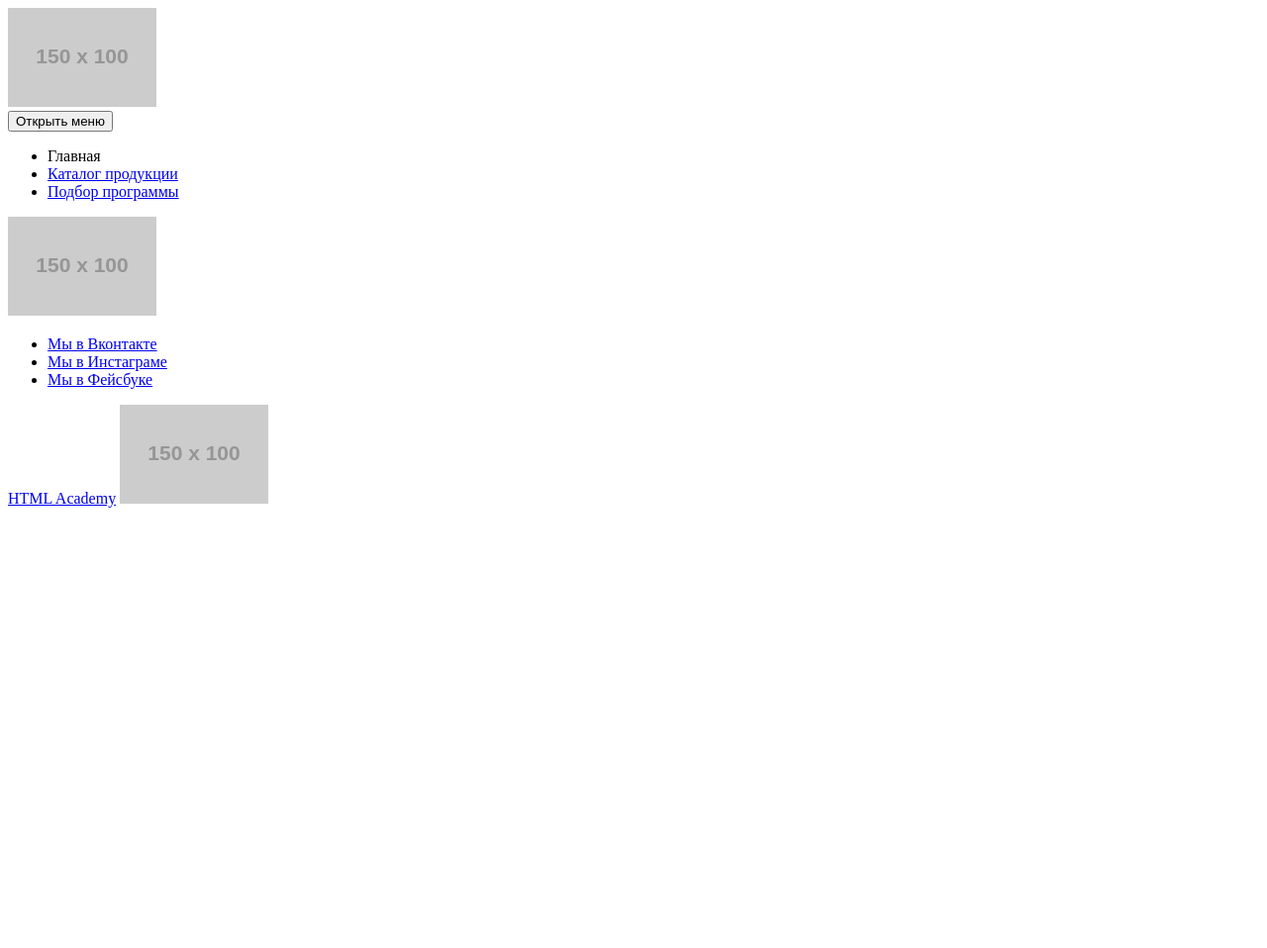
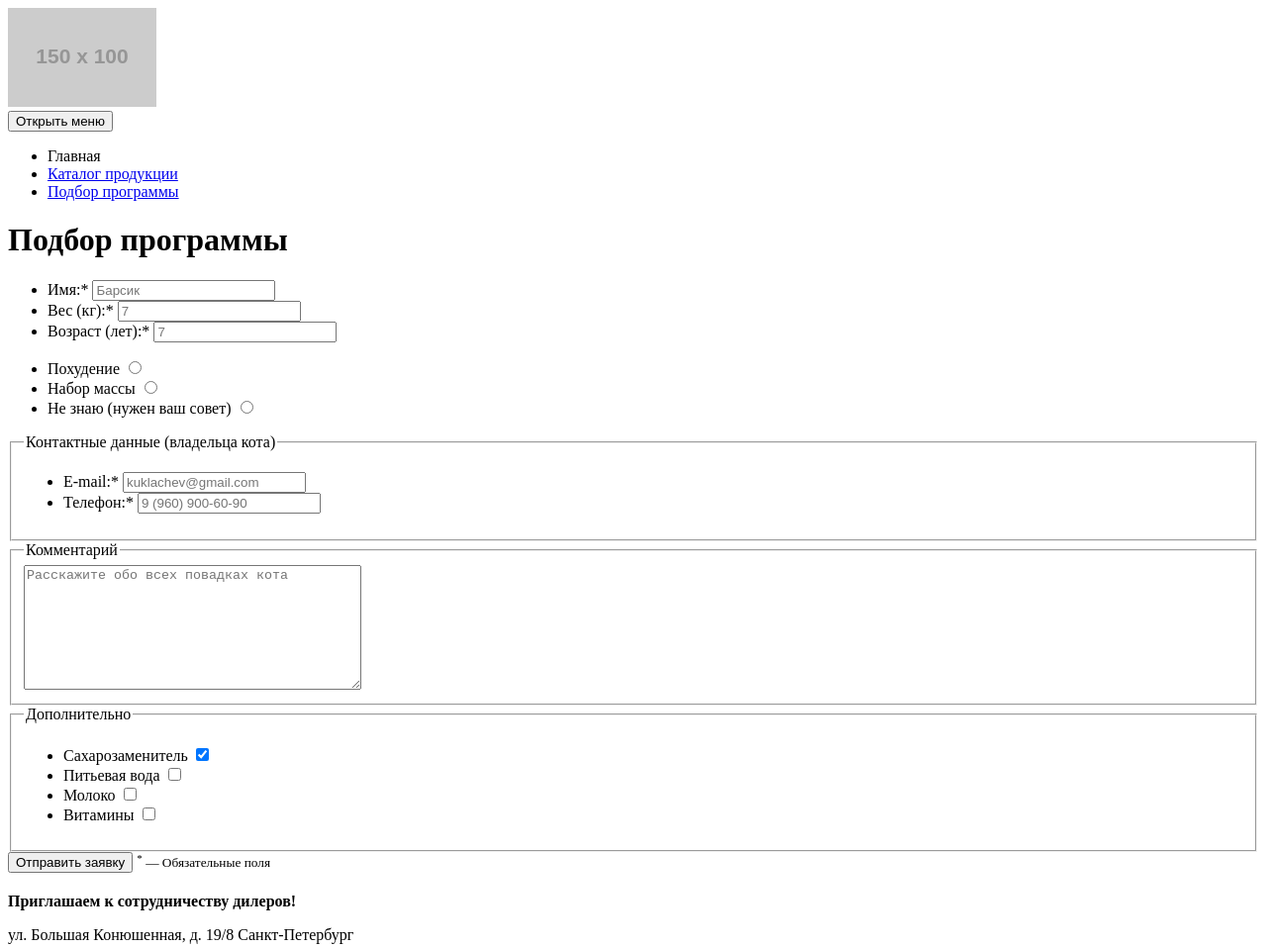
Before and after one commit to VSheen/944575-cat-energy-16, a website: page source/form.html in a window 1280 px wide. Shown: the top 958 px of the page at 99% size. Before the commit the page ends 800 px from the top, so only its background shows below. Drawn offline with Linux system fonts and the light colour scheme; placeholder pictures from the web are drawn by us.

Commit message:
Добавлена разметка в main

```diff
--- a/source/form.html
+++ b/source/form.html
@@ -27,6 +27,108 @@
       </nav>
     </header>
 
+    <main class="page-main">
+
+      <h1 class="page-main__title">Подбор программы</h1>
+
+      <section class="program">
+        <p class="program__text"></p>
+        <form class="program__form" action="https://echo.htmlacademy.ru" method="post">
+          <ul class="program__list program-profile">
+            <li class="program-profile__item">
+              <label class="program-profile__label">Имя:*
+                <input type="text" name="profile" placeholder="Барсик">
+              </label>
+            </li>
+            <li class="program-profile__item">
+              <label class="program-profile__label">Вес (кг):*
+                <input type="text" name="profile" placeholder="7">
+              </label>
+            </li>
+            <li class="program-profile__item">
+              <label class="program-profile__label">Возраст (лет):*
+                <input type="text" name="profile" placeholder="7">
+              </label>
+            </li>
+          </ul>
+          <ul class="program__list program-option">
+            <li class="program-option__item">
+              <label class="program-option__label">Похудение
+                <input type="radio" name="option">
+              </label>
+            </li>
+            <li class="program-option__item">
+              <label class="program-option__label">Набор массы
+                <input type="radio" name="option">
+              </label>
+            </li>
+            <li class="program-option__item">
+              <label class="program-option__label">Не знаю (нужен ваш совет)
+                <input type="radio" name="option">
+              </label>
+            </li>
+          </ul>
+          <fieldset class="program__contacts program-contacts">
+            <legend class="program-contacts__title">Контактные данные (владельца кота)</legend>
+            <ul class="program__list program-contacts__list">
+              <li class="program-contacts__item">
+                <label class="program-contacts__label">E-mail:*
+                  <input type="email" name="contacts" placeholder="kuklachev@gmail.com">
+                </label>
+              </li>
+              <li class="program-contacts__item">
+                <label class="program-contacts__label">Телефон:*
+                  <input type="email" name="contacts" placeholder="9 (960) 900-60-90">
+                </label>
+              </li>
+            </ul>
+          </fieldset>
+          <fieldset class="program__comment program-comment">
+            <legend class="program-comment__title">Комментарий</legend>
+            <textarea name="name" rows="8" cols="40" placeholder="Расскажите обо всех повадках кота"></textarea>
+          </fieldset>
+          <fieldset class="program__other program-other">
+            <legend class="program-other__title">Дополнительно</legend>
+            <ul class="program__list program-other__list">
+              <li class="program-other__item">
+                <label class="program-other__label">Сахарозаменитель
+                  <input type="checkbox" name="sugar" checked>
+                </label>
+              </li>
+              <li class="program-other__item">
+                <label class="program-other__label">Питьевая вода
+                  <input type="checkbox" name="water">
+                </label>
+              </li>
+              <li class="program-other__item">
+                <label class="program-other__label">Молоко
+                  <input type="checkbox" name="milk">
+                </label>
+              </li>
+              <li class="program-other__item">
+                <label class="program-other__label">Витамины
+                  <input type="checkbox" name="vitamins">
+                </label>
+              </li>
+            </ul>
+          </fieldset>
+          <button type="submit" name="button">Отправить заявку</button>
+          <small class="program__legend">
+            <sup>*</sup> — Обязательные поля
+          </small>
+        </form>
+      </section>
+
+      <section class="contacts">
+        <h2 class="visually-hidden"></h2>
+        <div class="contacts__wrapper">
+          <b class="contacts__text">Приглашаем к сотрудничеству дилеров!</b>
+          <p class="contacts__adress">ул. Большая Конюшенная, д. 19/8 Санкт-Петербург</p>
+          <span class="contacts__map"></span>
+        </div>
+      </section>
+    </main>
+
     <footer class="page-footer">
       <a class="page-footer__logo" href="#">
         <img class="page-footer__logo-image" src="http://placehold.it/150x100" alt="">
```
